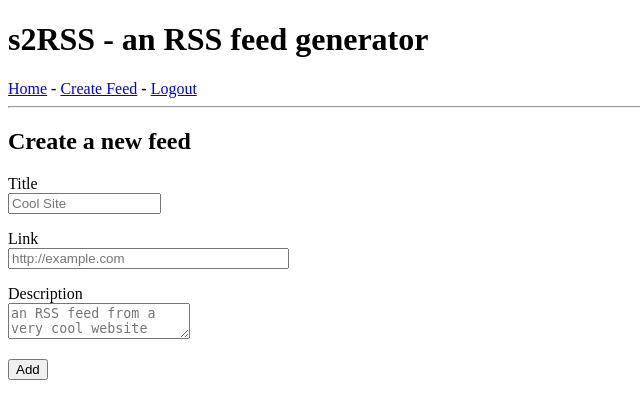
After one commit to thesusian/s2RSS, a Flask app: page /create-feed in a window 1280 px wide. The commit adds this page. Shown: the top 419 px of the page, without its empty margins (0-640 px from the left). Run offline with Flask 3, Linux system fonts and the light colour scheme; the visitor is signed in with stand-in values (Sample User, id 1).

Commit message:
Simple feed gen

```diff
--- a/app/forms.py
+++ b/app/forms.py
@@ -1,6 +1,6 @@
 from flask_wtf import FlaskForm
 from flask_login import current_user
-from wtforms import StringField, PasswordField, SubmitField
+from wtforms import StringField, PasswordField, SubmitField, TextAreaField
 from wtforms.validators import ValidationError, DataRequired, EqualTo
 from app.models import User
 
@@ -26,3 +26,9 @@ class RegistrationForm(FlaskForm):
             raise ValidationError('Please use at least 8 characters in your password')
         if password.data == 'password':
             raise ValidationError('Seriously? (¬_¬) use something other than \"password\"')
+
+class CreateFeedForm(FlaskForm):
+    title = StringField('Title', validators=[DataRequired()], render_kw={"placeholder": "Cool Site"})
+    link = StringField('Link', validators=[DataRequired()], render_kw={"placeholder": "http://example.com"})
+    desc = TextAreaField('Description', render_kw={"placeholder": "an RSS feed from a very cool website"})
+    submit = SubmitField('Add')
--- a/app/models.py
+++ b/app/models.py
@@ -1,11 +1,14 @@
 from app import db, login
 from flask_login import UserMixin
 from werkzeug.security import generate_password_hash, check_password_hash
+import xml.etree.ElementTree as ET
+import datetime
 
 class User(UserMixin, db.Model):
     id = db.Column(db.Integer, primary_key=True)
     username = db.Column(db.String(64), index=True, unique=True)
     password_hash = db.Column(db.String(128))
+    feeds = db.relationship('Feed', backref='owner', lazy='dynamic')
 
     def set_password(self, password):
         self.password_hash = generate_password_hash(password)
@@ -16,6 +19,23 @@ class User(UserMixin, db.Model):
     def __repr__(self):
         return '<User {}>'.format(self.username)
 
+class Feed(db.Model):
+    id = db.Column(db.Integer, primary_key=True)
+    user_id = db.Column(db.Integer, db.ForeignKey('user.id'))
+    title = db.Column(db.Text)
+    link = db.Column(db.Text)
+    desc = db.Column(db.Text)
+
+    def gen_xml(self):
+        root = ET.Element("rss", version="2.0")
+        channel = ET.SubElement(root, "channel")
+        # Add the feed information to the channel.
+        ET.SubElement(channel, "title").text = self.title
+        ET.SubElement(channel, "link").text = self.link
+        ET.SubElement(channel, "description").text = self.desc
+        channel.set("pubDate", datetime.datetime.utcnow().isoformat())
+        return ET.tostring(root, encoding="utf-8").decode()
+
 @login.user_loader
 def load_user(id):
     return User.query.get(int(id))
--- a/app/routes.py
+++ b/app/routes.py
@@ -1,15 +1,15 @@
-from flask import render_template, flash, redirect, url_for, request
+from flask import render_template, flash, redirect, url_for, request, Response
 from flask_login import current_user, login_user, logout_user, login_required
 from app import app, db
-from app.models import User
-from app.forms import LoginForm, RegistrationForm
+from app.models import User, Feed
+from app.forms import LoginForm, RegistrationForm, CreateFeedForm
 from werkzeug.urls import url_parse
 
 @app.route('/')
 @app.route('/index')
 @login_required
 def index():
-    return render_template('index.html', title='Home')
+    return render_template('index.html', title='Home', feeds=Feed.query.filter_by(owner=current_user))
 
 @app.route('/login', methods=['GET', 'POST'])
 def login():
@@ -51,3 +51,23 @@ def register():
         flash('Congratulations, you are now a registered user!')
         return redirect(url_for('login'))
     return render_template('register.html', title='Register', form=form)
+
+@app.route('/create-feed', methods=['GET', 'POST'])
+@login_required
+def create_feed():
+    form = CreateFeedForm()
+    if form.validate_on_submit():
+        desc = form.desc.data
+        if desc == "":
+            desc = "an RSS feed of " + str(form.link.data)
+        feed = Feed(owner=current_user, title=form.title.data, link=form.link.data, desc=desc)
+        db.session.add(feed)
+        db.session.commit()
+        flash('RSS feed created')
+        return redirect(url_for('index'))
+    return render_template('create-feed.html', title='Create Feed', form=form)
+
+@app.route('/feed/<id>.xml')
+def get_feed(id):
+    feed = Feed.query.filter_by(id=id).first_or_404()
+    return Response(feed.gen_xml(), mimetype='text/xml')
--- a/app/templates/base.html
+++ b/app/templates/base.html
@@ -15,6 +15,7 @@
 			<a href="{{ url_for('login') }}">Login</a> <b>-</b>
 			<a href="{{ url_for('register') }}">Register</a> <b>-</b>
 			{% else %}
+			<a href="{{ url_for('create_feed')}}">Create Feed</a> <b>-</b>
 			<a href="{{ url_for('logout') }}">Logout</a>
 			{% endif %}
 		</div>
--- /dev/null
+++ b/app/templates/create-feed.html
@@ -0,0 +1,29 @@
+{% extends "base.html" %} {% block content %}
+<h2>Create a new feed</h2>
+<form action="" method="post">
+	{{ form.hidden_tag() }}
+	<p>
+		{{ form.title.label }}<br />
+		{{ form.title(size=16) }}<br />
+		{% for error in form.title.errors %}
+		<span style="color: red">[{{ error }}]</span>
+		{% endfor %}
+	</p>
+	<p>
+		{{ form.link.label }}<br />
+		{{ form.link(size=32) }}<br />
+		{% for error in form.link.errors %}
+		<span style="color: red">[{{ error }}]</span>
+		{% endfor %}
+	</p>
+	<p>
+		{{ form.desc.label }}<br />
+		{{ form.desc(size=32) }}<br />
+		{% for error in form.desc.errors %}
+		<span style="color: red">[{{ error }}]</span>
+		{% endfor %}
+	</p>
+	<p>{{ form.submit() }}</p>
+</form>
+
+{% endblock %}
--- a/s2rss.py
+++ b/s2rss.py
@@ -1,6 +1,6 @@
 from app import app
-from app.models import db, User
+from app.models import db, User, Feed
 
 @app.shell_context_processor
 def make_shell_context():
-    return {'db': db, 'User': User}
+    return {'db': db, 'User': User, 'Feed': Feed}
```
Also changed, not shown: app/templates/index.html (+9 -0 lines), migrations/versions/0721c85bbebf_.py (added, +36 -0 lines), README.md, app.db.
